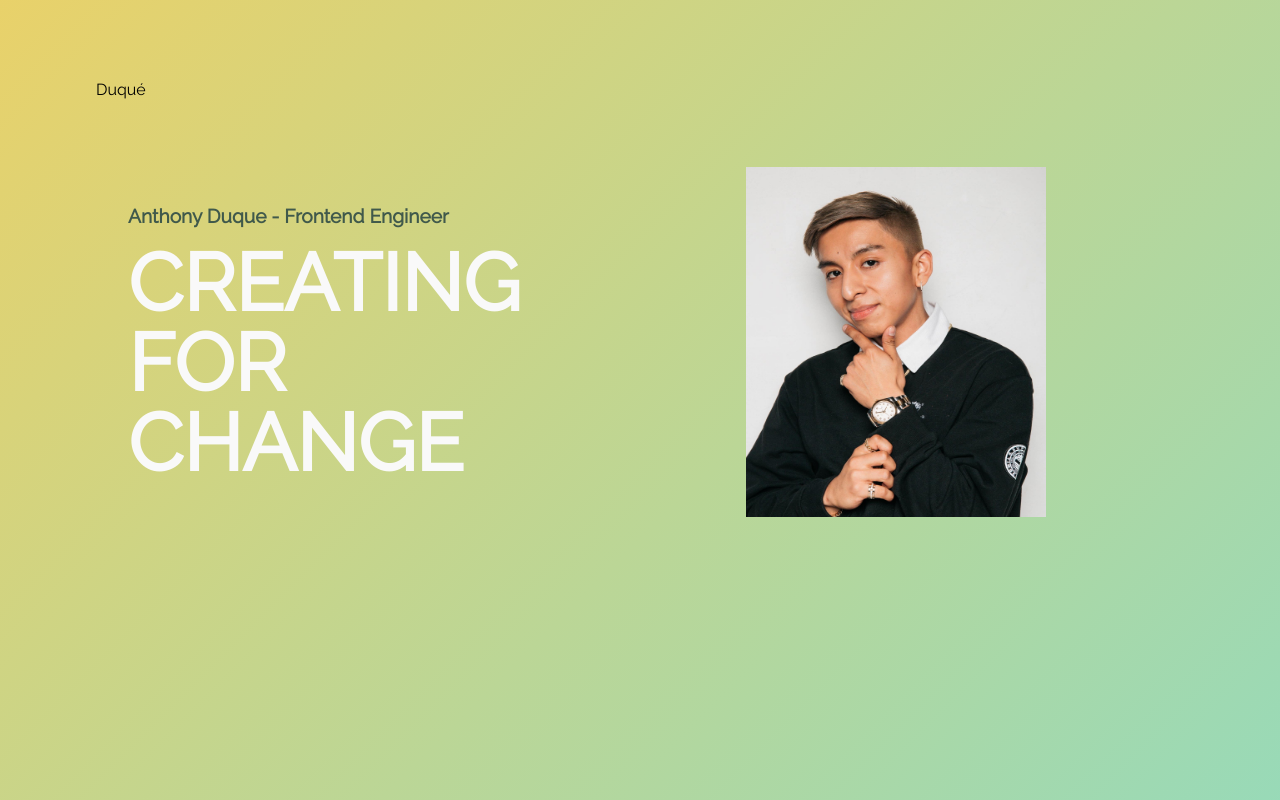
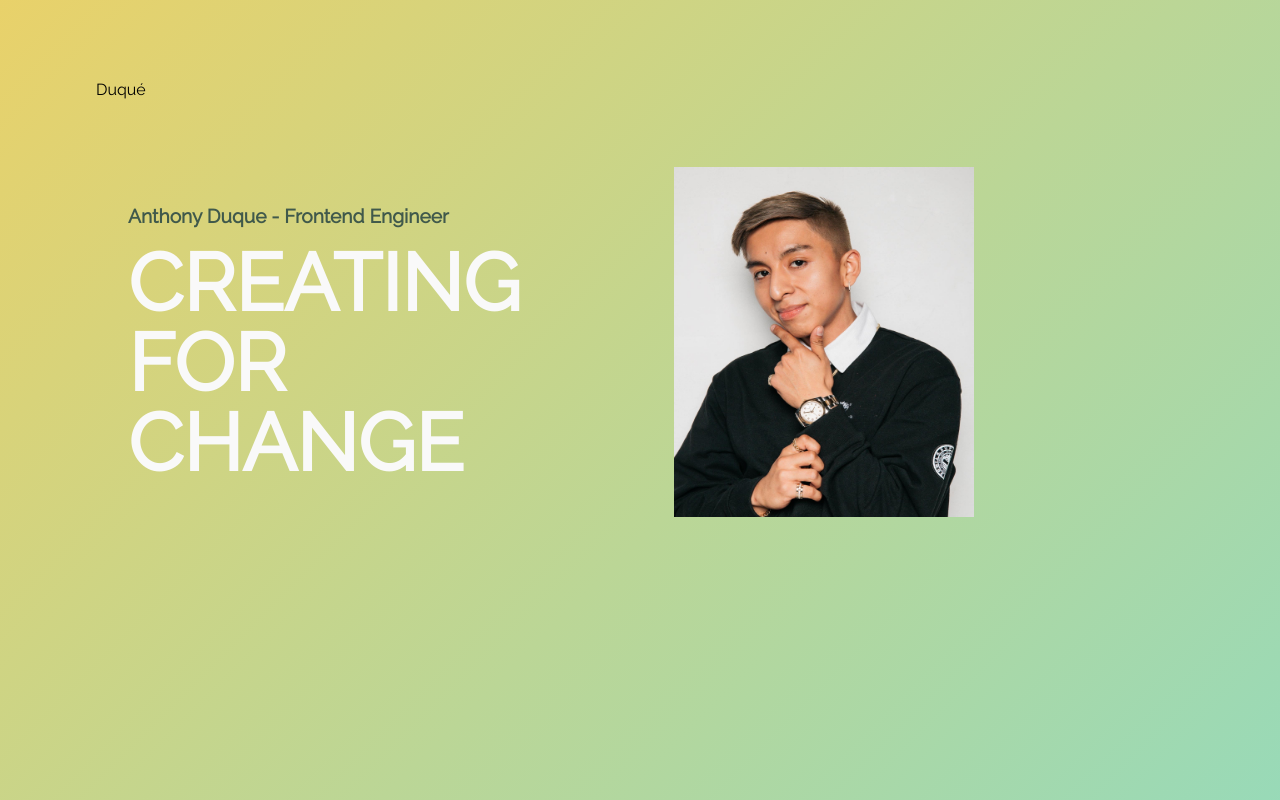
Before and after one commit to Duquea95/NextJS_Portfolio, a Next.js app: page / in a window 1280 px wide. Shown: the top 800 px of the page. Built offline with nearby package versions, Linux system fonts and the light colour scheme.

Commit message:
styling udpates

```diff
--- a/global.css
+++ b/global.css
@@ -81,7 +81,7 @@ h1{
   justify-content: space-between;
 }
 .padding{
-  padding: 7rem 5rem;
+  padding: 7rem 8rem;
 }
 
 /*********************************
@@ -134,9 +134,9 @@ Component Styling - Banner
 .banner .flex > div:first-child {
   margin-right: 3rem;
 }
-.banner .flex > div {
+/* .banner .flex > div {
     padding: 0 0 0 3rem;
-}
+} */
 
 .banner h1{
   color: #F9F9F9 !important;
```
